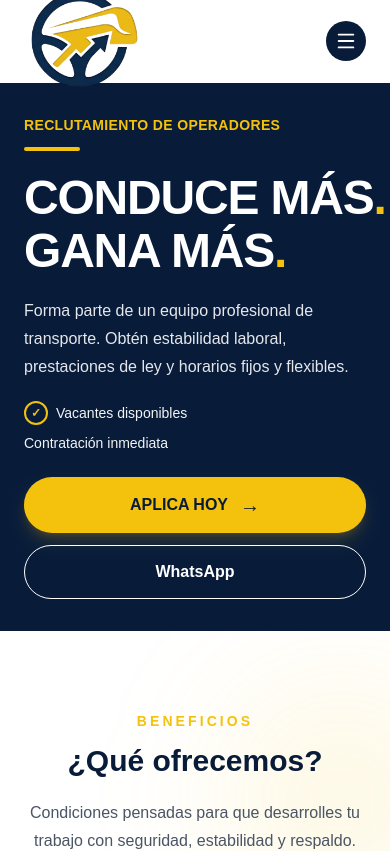
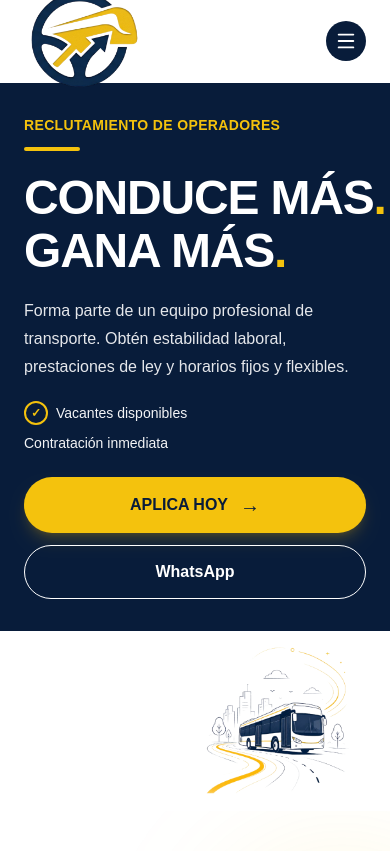
Before and after one commit to judalopez022-dot/nexia, a Next.js app: page / in a window 390 px wide. Shown: the top 851 px of the page. Built offline with nearby package versions, Linux system fonts and the light colour scheme.

Commit message:
Mejora contraste del autobus en movil

```diff
--- a/src/app/page.tsx
+++ b/src/app/page.tsx
@@ -1,5 +1,6 @@
 import Navbar from "@/components/Navbar";
 import Hero from "@/components/Hero";
+import BusTransition from "@/components/BusTransition";
 import SalaryHighlight from "@/components/SalaryHighlight";
 import Benefits from "@/components/Benefits";
 import Company from "@/components/Company";
@@ -16,6 +17,8 @@ export default function Home() {
       <Reveal onLoad>
         <Hero />
       </Reveal>
+
+      <BusTransition />
 
       <Reveal delay={0.05}>
         <SalaryHighlight />
--- /dev/null
+++ b/src/components/BusTransition.tsx
@@ -0,0 +1,59 @@
+"use client";
+
+import Image from "next/image";
+import { motion, useReducedMotion } from "motion/react";
+
+export default function BusTransition() {
+  const reducirMovimiento = useReducedMotion();
+
+  return (
+    <section
+      className="
+        relative
+        flex
+        h-[180px]
+        items-center
+        justify-center
+        overflow-hidden
+        bg-white
+        md:hidden
+      "
+    >
+      <motion.div
+        initial={{
+          x: reducirMovimiento ? 0 : -120,
+          opacity: 0,
+          scale: 0.8,
+        }}
+        whileInView={{
+          x: reducirMovimiento ? 0 : 80,
+          opacity: 1,
+          scale: 1,
+        }}
+        viewport={{
+          once: true,
+          amount: 0.5,
+        }}
+        transition={{
+          duration: 1.2,
+          ease: [0.22, 1, 0.36, 1],
+        }}
+        className="
+          relative
+          h-[160px]
+          w-[280px]
+        "
+      >
+        <Image
+          src="/images/autobus-nexia.png"
+          alt="Autobús urbano"
+          fill
+          sizes="280px"
+          className="
+            object-contain
+          "
+        />
+      </motion.div>
+    </section>
+  );
+}
```
